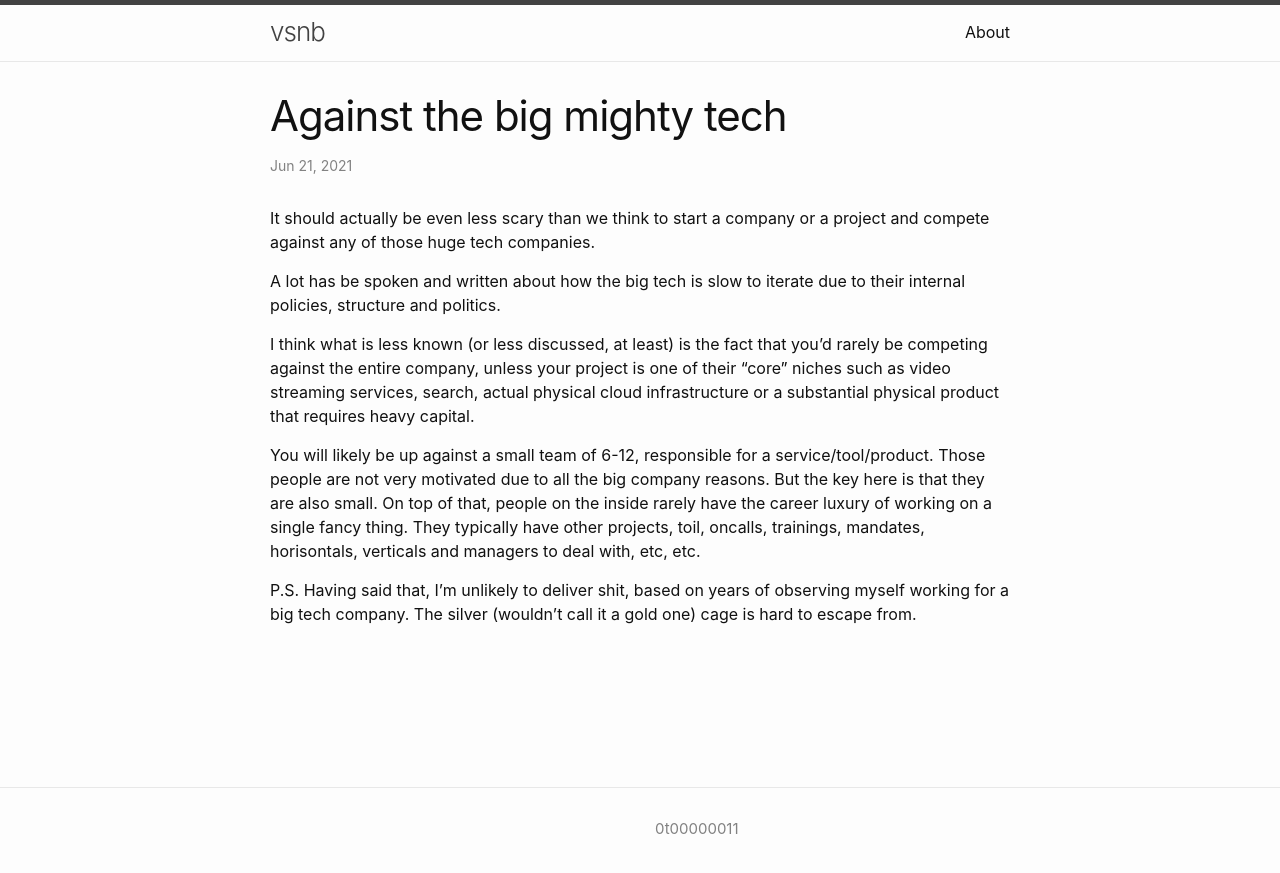
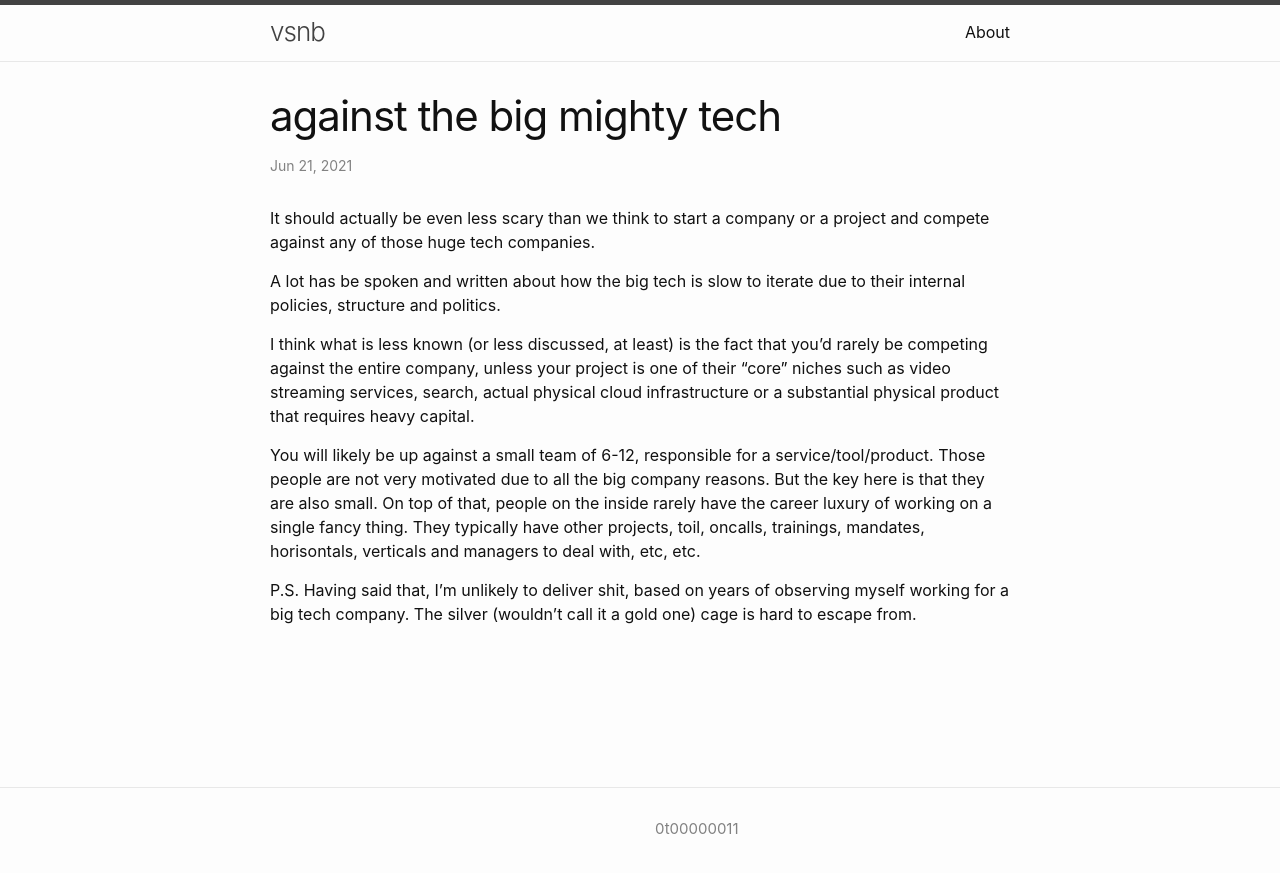
Before and after one commit to vsnb/website, a Jekyll site: the page built from _posts/2021-06-21-against-big-mighty-tech.md, in a window 1280 px wide. Shown: the top 873 px of the page. Built offline with Jekyll 4.4.1, drawn with Linux system fonts in a browser that asks for light colours.

```diff
--- a/_posts/2021-06-21-against-big-mighty-tech.md
+++ b/_posts/2021-06-21-against-big-mighty-tech.md
@@ -1,6 +1,6 @@
 ---
 layout: post
-title:  "Against the big mighty tech"
+title:  "against the big mighty tech"
 date:   2021-06-21 11:05:00 +1000
 categories: work
 ---
```
